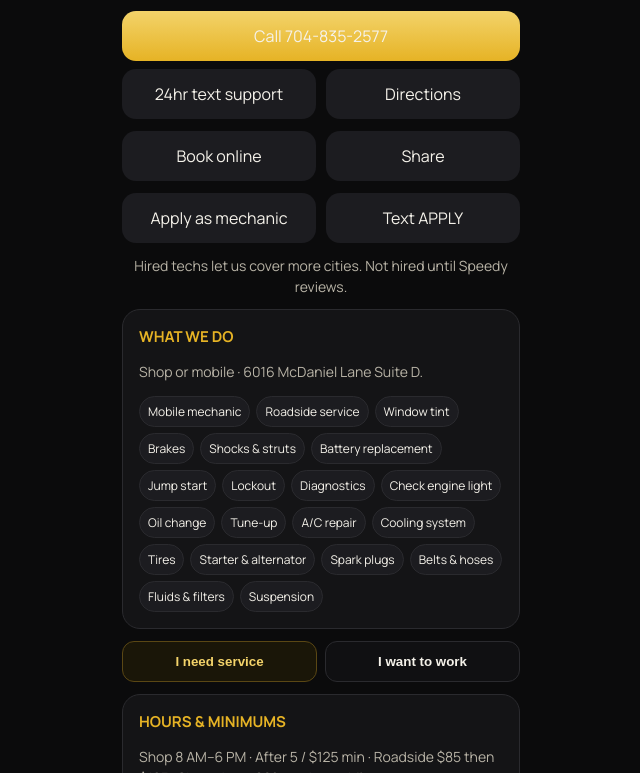
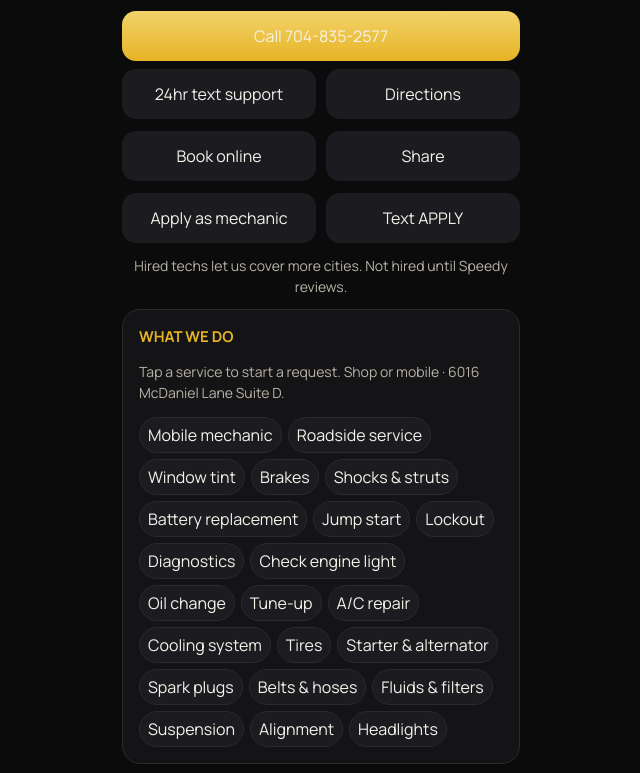
Before and after one commit to speedyapointments-cyber/speedy-customer-card, a plain HTML site: page index.html in a window 1280 px wide. Shown: the part 150-923 px from the top of the page, without its empty margins (319-959 px from the left). Drawn offline with Linux system fonts and the light colour scheme.

Commit message:
Service chips start a prefilled request ticket

```diff
--- a/index.html
+++ b/index.html
@@ -6,7 +6,7 @@
   <title>Speedy Auto Repair · Charlotte</title>
   <meta name="description" content="Speedy Auto Repair — shop, mobile, roadside, tint. Charlotte NC. Call 704-835-2577 or text START to 828-454-3014.">
   <meta name="theme-color" content="#0b0b0c">
-  <!-- deploy: 2026-09-22 more services -->
+  <!-- deploy: 2026-09-22 clickable service tickets -->
   <link href="https://fonts.googleapis.com/css2?family=Bebas+Neue&family=Manrope:wght@400;600;700&display=swap" rel="stylesheet">
   <style>
     :root{--bg:#0b0b0c;--card:#141416;--gold:#e6b325;--gold-2:#f3d36a;--ink:#f5f2ea;--muted:#b8b3a6;--line:#2a2a2e}
@@ -24,7 +24,8 @@
     label{display:block;font-size:12px;color:var(--muted);margin:10px 0 5px}
     input,select,textarea{width:100%;background:#0f0f12;color:var(--ink);border:1px solid var(--line);border-radius:12px;padding:12px;font:inherit}
     textarea{min-height:80px}.pills{display:flex;flex-wrap:wrap;gap:6px;margin-top:12px}
-    .pill{font-size:12px;background:#1c1c20;border:1px solid var(--line);padding:6px 8px;border-radius:999px}
+    .pill{font-size:12px;background:#1c1c20;border:1px solid var(--line);padding:6px 8px;border-radius:999px;color:var(--ink);font:inherit;cursor:pointer}
+    .pill.on{border-color:#5a4714;background:#1a1608;color:var(--gold-2)}
     .tabs{display:grid;grid-template-columns:1fr 1fr;gap:8px;margin:12px 0}
     .tab{border:1px solid var(--line);background:#101012;color:var(--ink);border-radius:12px;padding:12px;font-weight:700}
     .tab.on{border-color:#5a4714;background:#1a1608;color:var(--gold-2)}
@@ -53,28 +54,30 @@
     <p class="note" style="text-align:center;margin:0 0 8px">Hired techs let us cover more cities. Not hired until Speedy reviews.</p>
     <section class="card">
       <h2>What we do</h2>
-      <p class="meta">Shop or mobile · 6016 McDaniel Lane Suite D.</p>
-      <div class="pills">
-        <span class="pill">Mobile mechanic</span>
-        <span class="pill">Roadside service</span>
-        <span class="pill">Window tint</span>
-        <span class="pill">Brakes</span>
-        <span class="pill">Shocks & struts</span>
-        <span class="pill">Battery replacement</span>
-        <span class="pill">Jump start</span>
-        <span class="pill">Lockout</span>
-        <span class="pill">Diagnostics</span>
-        <span class="pill">Check engine light</span>
-        <span class="pill">Oil change</span>
-        <span class="pill">Tune-up</span>
-        <span class="pill">A/C repair</span>
-        <span class="pill">Cooling system</span>
-        <span class="pill">Tires</span>
-        <span class="pill">Starter & alternator</span>
-        <span class="pill">Spark plugs</span>
-        <span class="pill">Belts & hoses</span>
-        <span class="pill">Fluids & filters</span>
-        <span class="pill">Suspension</span>
+      <p class="meta">Tap a service to start a request. Shop or mobile · 6016 McDaniel Lane Suite D.</p>
+      <div class="pills" id="svcPills">
+        <button class="pill" type="button" data-job="Mobile mechanic" data-need="Mobile service">Mobile mechanic</button>
+        <button class="pill" type="button" data-job="Roadside service" data-need="Roadside / stranded">Roadside service</button>
+        <button class="pill" type="button" data-job="Window tint" data-need="Estimate">Window tint</button>
+        <button class="pill" type="button" data-job="Brakes" data-need="Estimate">Brakes</button>
+        <button class="pill" type="button" data-job="Shocks & struts" data-need="Estimate">Shocks & struts</button>
+        <button class="pill" type="button" data-job="Battery replacement" data-need="Mobile service">Battery replacement</button>
+        <button class="pill" type="button" data-job="Jump start" data-need="Roadside / stranded">Jump start</button>
+        <button class="pill" type="button" data-job="Lockout" data-need="Roadside / stranded">Lockout</button>
+        <button class="pill" type="button" data-job="Diagnostics" data-need="Estimate">Diagnostics</button>
+        <button class="pill" type="button" data-job="Check engine light" data-need="Estimate">Check engine light</button>
+        <button class="pill" type="button" data-job="Oil change" data-need="Shop drop-off">Oil change</button>
+        <button class="pill" type="button" data-job="Tune-up" data-need="Estimate">Tune-up</button>
+        <button class="pill" type="button" data-job="A/C repair" data-need="Estimate">A/C repair</button>
+        <button class="pill" type="button" data-job="Cooling system" data-need="Estimate">Cooling system</button>
+        <button class="pill" type="button" data-job="Tires" data-need="Mobile service">Tires</button>
+        <button class="pill" type="button" data-job="Starter & alternator" data-need="Estimate">Starter & alternator</button>
+        <button class="pill" type="button" data-job="Spark plugs" data-need="Estimate">Spark plugs</button>
+        <button class="pill" type="button" data-job="Belts & hoses" data-need="Estimate">Belts & hoses</button>
+        <button class="pill" type="button" data-job="Fluids & filters" data-need="Shop drop-off">Fluids & filters</button>
+        <button class="pill" type="button" data-job="Suspension" data-need="Estimate">Suspension</button>
+        <button class="pill" type="button" data-job="Alignment" data-need="Shop drop-off">Alignment</button>
+        <button class="pill" type="button" data-job="Headlights" data-need="Estimate">Headlights</button>
       </div>
     </section>
     <div class="tabs">
@@ -90,12 +93,14 @@
     <section class="card" id="hoursBox">
       <h2>Hours & minimums</h2>
       <p class="meta">Shop 8 AM–6 PM · After 5 / $125 min · Roadside $85 then $125 · Shop about 20% under mobile</p>
-      <div class="pills"><span class="pill">Diag from $85</span><span class="pill">Labor $150/hr</span></div>
+      <div class="pills"><span class="pill" style="cursor:default">Diag from $85</span><span class="pill" style="cursor:default">Labor $150/hr</span></div>
     </section>
     <section class="card" id="custBox">
       <div id="formWrap">
         <h2>Request help</h2>
         <form id="req" autocomplete="on">
+          <label>Service</label>
+          <input id="job" name="job" type="text" autocomplete="off" placeholder="Tap a service above or type it">
           <label>I need</label>
           <select id="need" autocomplete="off"><option>Estimate</option><option>Shop drop-off</option><option>Mobile service</option><option>Roadside / stranded</option></select>
           <label>Name</label><input id="name" name="name" type="text" autocomplete="name" required="">
@@ -114,7 +119,7 @@
           <select id="time" autocomplete="off"><option value="">Flexible</option><option>Morning 8–12</option><option>Afternoon 12–5</option><option>After 5 ($125 min)</option></select>
           <label>Other day / time note</label>
           <input id="whenote" autocomplete="off">
-          <label>What's going on</label><textarea id="what" autocomplete="off"></textarea>
+          <label>What's going on</label><textarea id="what" autocomplete="off" placeholder="Noise, warning light, how long it's been happening..."></textarea>
           <button class="btn btn-gold btn-full" type="submit">Save request</button>
           <p class="note">Stays here. Next you pick text, call, portal, or email.</p>
         </form>
@@ -122,7 +127,7 @@
       <div id="done" style="display:none">
         <h2>Request ready</h2>
         <p class="meta">Nothing went to email unless you tap Email shop.</p>
-        <a class="btn btn-gold btn-full" href="sms:+18284543014?&body=START">24hr text support</a>
+        <a class="btn btn-gold btn-full" id="doneText" href="sms:+18284543014?&body=START">24hr text support</a>
         <a class="btn btn-ghost btn-full" href="tel:+17048352577">Call 704-835-2577</a>
         <a class="btn btn-ghost btn-full" href="https://portal.ari.app/b/kCHD15A2N0Vobeo5jdgZhwQBJTA3">Book online</a>
         <button class="btn btn-ghost btn-full" type="button" id="emailBtn">Email shop (optional)</button>
@@ -131,14 +136,27 @@
     <p class="meta" style="text-align:center">6016 McDaniel Lane Suite D · Charlotte · SpeedyAuto704.com</p>
   </div>
   <script>
-    function bodyText(){return 'Need: '+need.value+'\nName: '+name.value+'\nPhone: '+phone.value+'\nYear: '+year.value+'\nMake: '+make.value+'\nModel: '+model.value+'\nVIN: '+vin.value.trim().toUpperCase()+'\nLocation: '+where.value.trim()+'\nPreferred day: '+(day.value||'Flexible')+'\nPreferred time: '+(time.value||'Flexible')+'\nWhen note: '+whenote.value.trim()+'\nProblem: '+what.value;}
-    function showDone(){formWrap.style.display='none';done.style.display='block'}
+    function showCust(){tabCust.classList.add('on');tabHire.classList.remove('on');custBox.style.display='block';hoursBox.style.display='block';hireBox.style.display='none';formWrap.style.display='block';done.style.display='none'}
+    function bodyText(){return 'Service: '+job.value+'\nNeed: '+need.value+'\nName: '+name.value+'\nPhone: '+phone.value+'\nYear: '+year.value+'\nMake: '+make.value+'\nModel: '+model.value+'\nVIN: '+vin.value.trim().toUpperCase()+'\nLocation: '+where.value.trim()+'\nPreferred day: '+(day.value||'Flexible')+'\nPreferred time: '+(time.value||'Flexible')+'\nWhen note: '+whenote.value.trim()+'\nProblem: '+what.value;}
+    function showDone(){formWrap.style.display='none';done.style.display='block';var pre='START\n'+bodyText();doneText.href='sms:+18284543014?&body='+encodeURIComponent(pre)}
     if(sessionStorage.getItem('speedy-card-sent')==='1')showDone();
-    tabCust.onclick=function(){tabCust.classList.add('on');tabHire.classList.remove('on');custBox.style.display='block';hoursBox.style.display='block';hireBox.style.display='none'}
-    tabHire.onclick=function(){tabHire.classList.add('on');tabCust.classList.remove('on');custBox.style.display='none';hoursBox.style.display='none';hireBox.style.display='block'}
+    tabCust.onclick=showCust;
+    tabHire.onclick=function(){tabHire.classList.add('on');tabCust.classList.remove('on');custBox.style.display='none';hoursBox.style.display='none';hireBox.style.display='block'};
+    document.getElementById('svcPills').onclick=function(e){
+      var b=e.target.closest('.pill'); if(!b||!b.dataset.job) return;
+      [].forEach.call(document.querySelectorAll('#svcPills .pill'),function(p){p.classList.remove('on')});
+      b.classList.add('on');
+      showCust();
+      job.value=b.dataset.job;
+      need.value=b.dataset.need||'Estimate';
+      if(!what.value.trim()) what.placeholder='Tell us more about '+b.dataset.job.toLowerCase();
+      sessionStorage.removeItem('speedy-card-sent');
+      document.getElementById('custBox').scrollIntoView({behavior:'smooth',block:'start'});
+      setTimeout(function(){name.focus()},250);
+    };
     shareBtn.onclick=function(){var d={title:'Speedy Auto Repair',text:'Speedy Auto Charlotte. Text START or APPLY to 828-454-3014.',url:location.href};if(navigator.share)navigator.share(d).catch(function(){});else if(navigator.clipboard)navigator.clipboard.writeText(location.href);};
     req.onsubmit=function(e){e.preventDefault();sessionStorage.setItem('speedy-card-sent','1');sessionStorage.setItem('speedy-card-body',bodyText());showDone();};
-    emailBtn.onclick=function(){var body=sessionStorage.getItem('speedy-card-body')||bodyText();location.href='mailto:speedyapointments@gmail.com?subject='+encodeURIComponent('estimate request')+'&body='+encodeURIComponent(body);};
+    emailBtn.onclick=function(){var body=sessionStorage.getItem('speedy-card-body')||bodyText();location.href='mailto:speedyapointments@gmail.com?subject='+encodeURIComponent((job.value||'estimate')+' request')+'&body='+encodeURIComponent(body);};
   </script>
 </body>
 </html>
```
